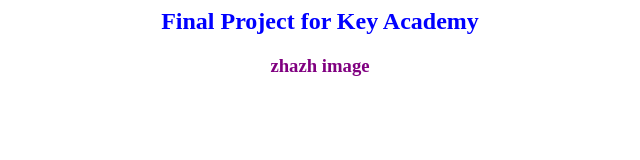
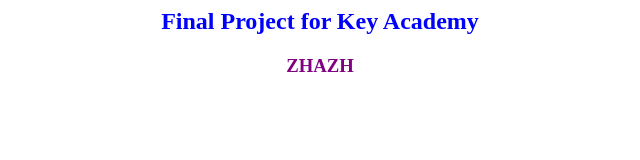
Before and after one commit to akmaanai/Jenkins, a plain HTML site: page index.html in a window 1280 px wide. Shown: the full height of the page, 320-960 px from the left. Drawn offline with Linux system fonts and the light colour scheme.

Commit message:
Update index.html

```diff
--- a/index.html
+++ b/index.html
@@ -2,7 +2,7 @@
 <body bgcolor=white>
 <center>
 <h2><font color=blue>Final Project for Key Academy</font></h2>
-  <h3><font color=purple>zhazh image</font></h2>
+  <h3><font color=purple>ZHAZH</font></h2>
 </center>
 </body>
 </html>
```
